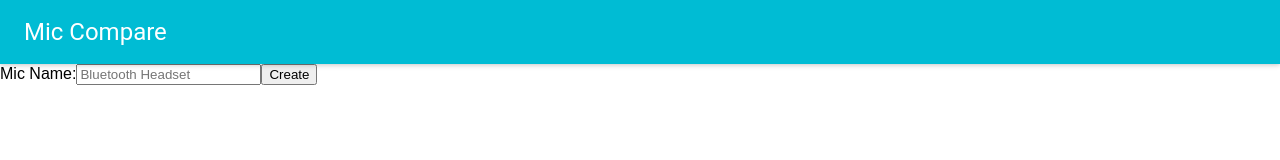
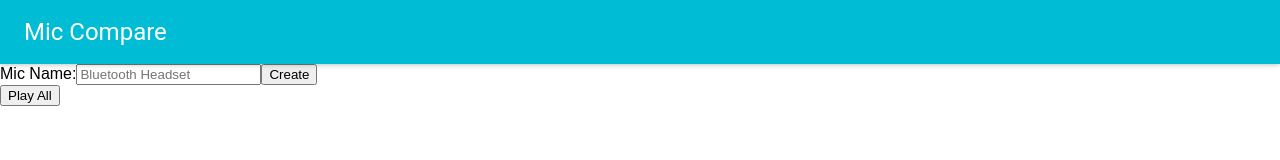
Before and after one commit to Mustack/mic-compare, a React (Create React App) app: page / in a window 1280 px wide. Shown: the top 160 px of the page. Built offline with nearby package versions, Linux system fonts and the light colour scheme.

Commit message:
made a play all button that plays all simultaneously

```diff
--- a/src/components/MicCreator.js
+++ b/src/components/MicCreator.js
@@ -11,7 +11,7 @@ class MicCreator extends Component {
 
         this.handleSubmit = event => {
             event.preventDefault();
-            props.onMicCreated({name: this.state.micName})
+            props.onMicCreated(this.state.micName)
             this.setState({micName: ''})
         }
     }
--- a/src/components/SnippetRecorder.js
+++ b/src/components/SnippetRecorder.js
@@ -7,8 +7,14 @@ class SnippetRecorder extends Component {
         super(props)
         this.state = {mics: []}
 
-        this.onMicCreated = mic => {
-            this.setState({mics: [...this.state.mics, mic]})
+        this.onMicCreated = micName => {
+            this.setState({
+                mics: [...this.state.mics, {name: micName, audioRef: React.createRef()}]
+            })
+        }
+
+        this.playAll = () => {
+            this.state.mics.forEach(mic => mic.audioRef.current.audioRef.current.play())
         }
     }
 
@@ -16,7 +22,11 @@ class SnippetRecorder extends Component {
         return (
             <div>
                 <MicCreator onMicCreated={this.onMicCreated}/>
-                { this.state.mics.map((mic, index) => <MicControls name={mic.name} key={index} />) }
+                <button onClick={this.playAll}>Play All</button>
+                { this.state.mics.map((mic, index) =>
+                    <MicControls name={mic.name} key={index} ref={mic.audioRef} />
+                  )
+                }
             </div>
         )
     }
--- a/src/recordSnippet.js
+++ b/src/recordSnippet.js
@@ -2,8 +2,6 @@ async function recordSnippet() {
     console.log('starting snippet recording')
     const stream = await navigator.mediaDevices.getUserMedia({ audio: true })
     const mediaRecorder = new MediaRecorder(stream)
-
-
 
     mediaRecorder.start()
 
```
